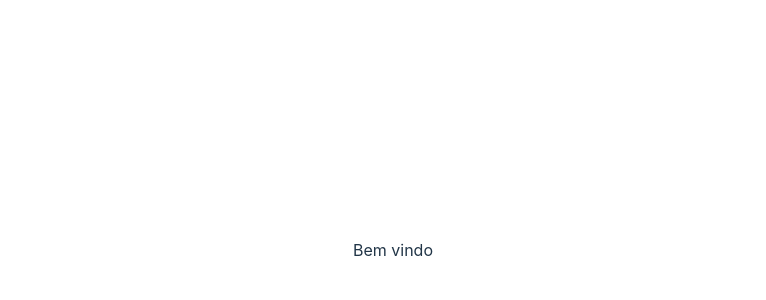
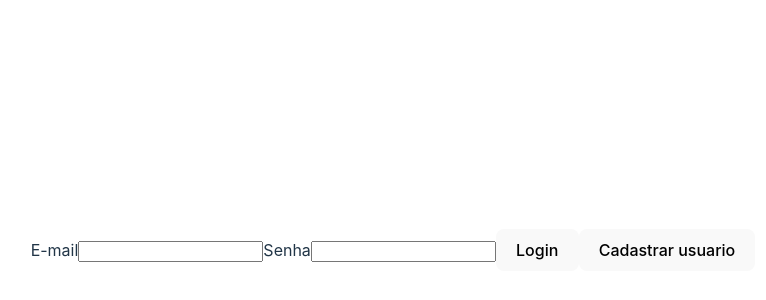
Before and after one commit to luancavalcanti/fmfc-application, a React (Vite) app: page / in a window 1280 px wide. Shown: the part 150-450 px from the top of the page, without its empty margins (247-1013 px from the left). Built offline with nearby package versions, Linux system fonts and the light colour scheme; no server answers.

Commit message:
implementado função de cadastro de usuario, login e logout

```diff
--- a/package.json
+++ b/package.json
@@ -10,6 +10,7 @@
     "preview": "vite preview"
   },
   "dependencies": {
+    "firebase": "^11.1.0",
     "react": "^18.3.1",
     "react-dom": "^18.3.1"
   },
--- a/src/App.jsx
+++ b/src/App.jsx
@@ -1,10 +1,101 @@
+import { useEffect, useState } from 'react'
 import './App.css'
+import { auth } from './firebase-config'
+import { createUserWithEmailAndPassword, onAuthStateChanged, signInWithEmailAndPassword, signOut } from 'firebase/auth'
 
 function App() {
+  const [email, setEmail] = useState('')
+  const [senha, setSenha] = useState('')
+  const [user, setUser] = useState({})
+
+  useEffect(()=>{
+    onAuthStateChanged(auth, (user) => {
+      if(user){
+        setUser(user)
+      }
+    })
+  },[])
+
+  function signIn(e){
+    e.preventDefault()
+    createUserWithEmailAndPassword(auth, email, senha)
+      .then((userCredential) => {
+        setUser(userCredential.user)
+        setEmail('')
+        setSenha('')
+      })
+      .catch((error) => {
+        console.log(error.code)
+        switch (error.code) {
+          case "auth/email-already-in-use":
+            alert('usuário já cadastrado')
+            break;
+
+          default:
+            break;
+        }
+      })
+  }
+
+  function login(e){
+    e.preventDefault()
+    signInWithEmailAndPassword(auth, email, senha)
+      .then((userCredential) => {
+        console.log(userCredential.user)
+        setUser(auth.currentUser)
+        setEmail('')
+        setSenha('')
+      })
+      .catch((error) => {
+        console.log(error.code)
+        switch (error.code) {
+          case 'auth/invalid-credential':
+            alert('Usuário não encontrado')
+            break;
+
+          default:
+            break;
+        }
+      })
+  }
+
+  function logout(){
+    signOut(auth)
+      .then(()=>{
+        console.log('Usuário deslogado')
+        setUser({})
+        setEmail('')
+        setSenha('')
+      })
+      .catch((error)=>{
+        console.log(error)
+      })
+  }
 
   return (
     <>
-      <p>Bem vindo</p>
+      {user.email
+        ? (
+            <>
+              <h2>{user.email}</h2>
+              <button onClick={logout}>Logout</button>
+            </>
+          )
+        : (
+          <>
+              <label>E-mail</label>
+              <input type="email" name='email' onChange={e => setEmail(e.target.value)} value={email}/>
+              <label>Senha</label>
+              <input type="text" name='senha' onChange={e => setSenha(e.target.value)} value={senha}/>
+
+              <button onClick={login}>Login</button>
+              <button onClick={signIn}>Cadastrar usuario</button>
+
+          </>
+        )
+      }
+
+
     </>
   )
 }
--- /dev/null
+++ b/src/firebase-config.js
@@ -0,0 +1,24 @@
+// Import the functions you need from the SDKs you need
+import { initializeApp } from "firebase/app";
+import { getFirestore } from "firebase/firestore";
+import { getAuth } from "firebase/auth";
+
+// TODO: Add SDKs for Firebase products that you want to use
+// https://firebase.google.com/docs/web/setup#available-libraries
+// Follow this pattern to import other Firebase services
+// import { } from 'firebase/<service>';
+
+const firebaseConfig = {
+    apiKey: "AIzaSyBcO-Y0Ct5wk69sfvtpo8kylwqmL_YWQo4",
+    authDomain: "fmfc-1c49e.firebaseapp.com",
+    projectId: "fmfc-1c49e",
+    storageBucket: "fmfc-1c49e.firebasestorage.app",
+    messagingSenderId: "908700279833",
+    appId: "1:908700279833:web:4bca5c54ea2d04795eb688"
+  };
+
+  const app = initializeApp(firebaseConfig);
+  const db = getFirestore(app)
+  const auth = getAuth(app)
+
+  export {db, auth}
```
Also changed, not shown: 1 other file (tests, documents, lock files or other folders).
